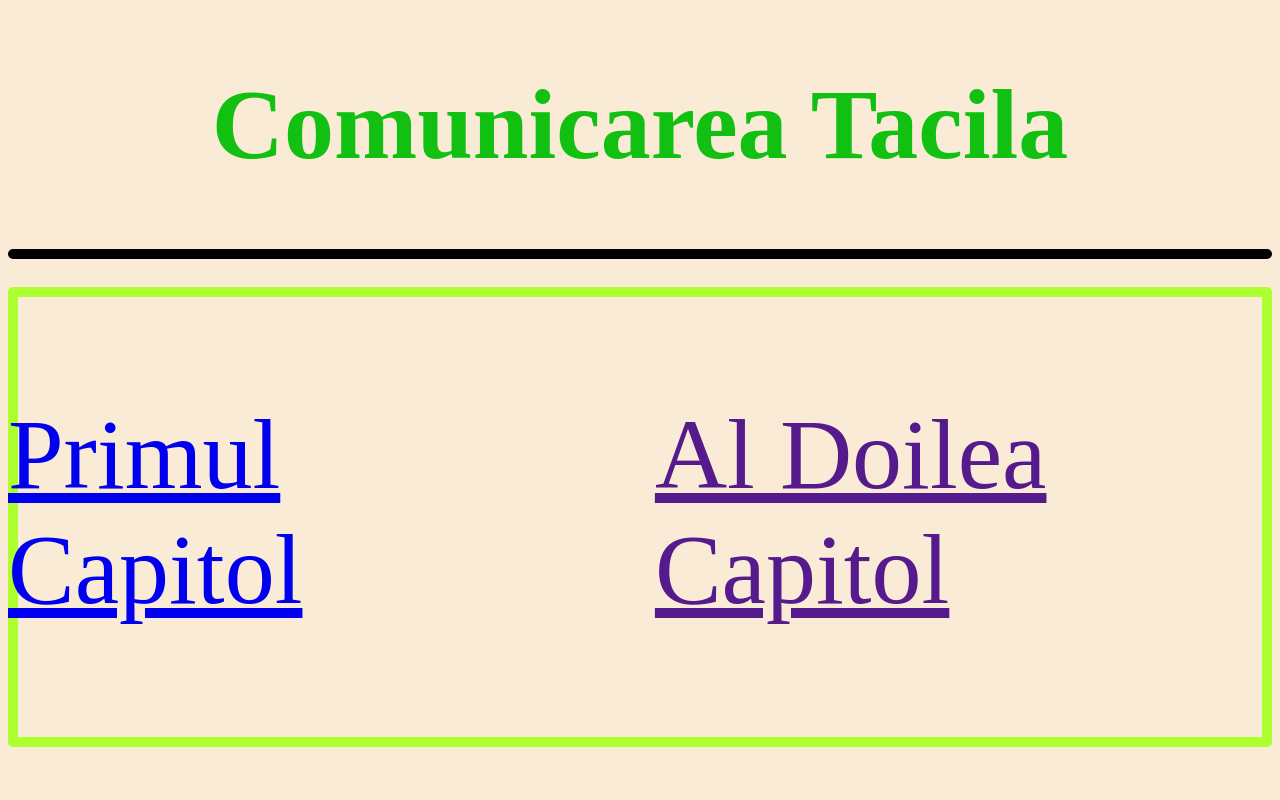
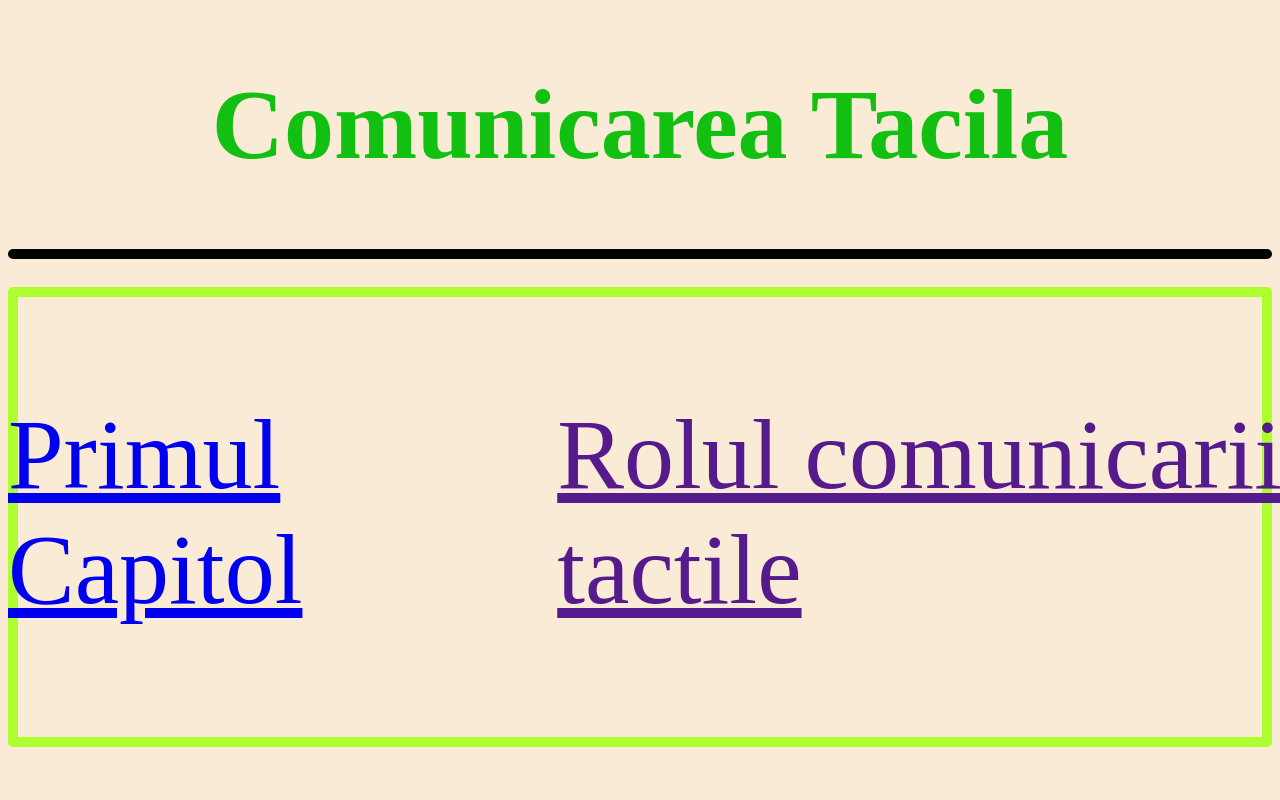
Before and after one commit to EdwardLG06/EdwardLG06.github.io, a plain HTML site: page index.html in a window 1280 px wide. Shown: the top 800 px of the page. Drawn offline with Linux system fonts and the light colour scheme.

Commit message:
Update index.html

```diff
--- a/index.html
+++ b/index.html
@@ -16,7 +16,7 @@
                 <a href="./primulcapitol.html">Primul Capitol</a>
             </li>
             <li id="alDoilea">
-                <a href="">Al Doilea Capitol</a>
+                <a href="">Rolul comunicarii tactile</a>
             </li>
         </ul>
     </div>
```
